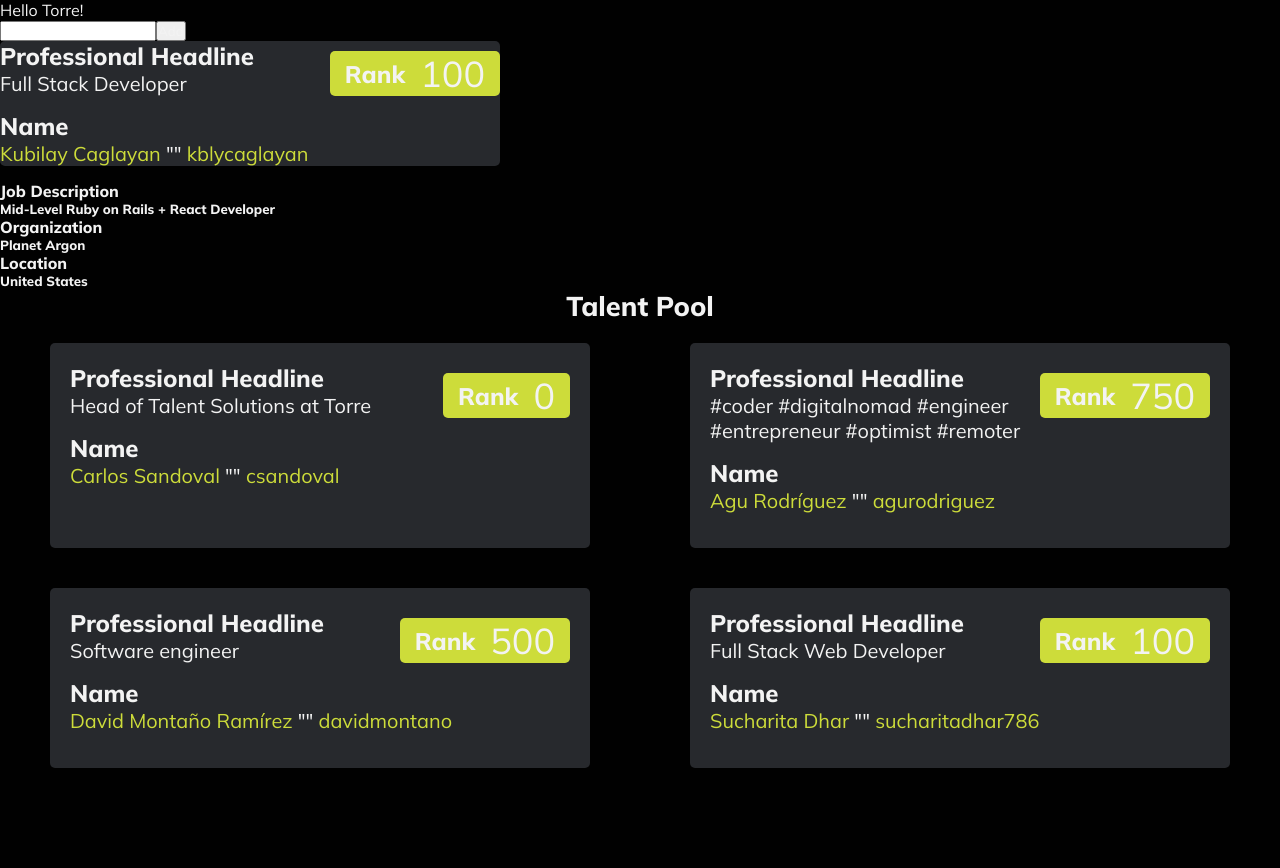
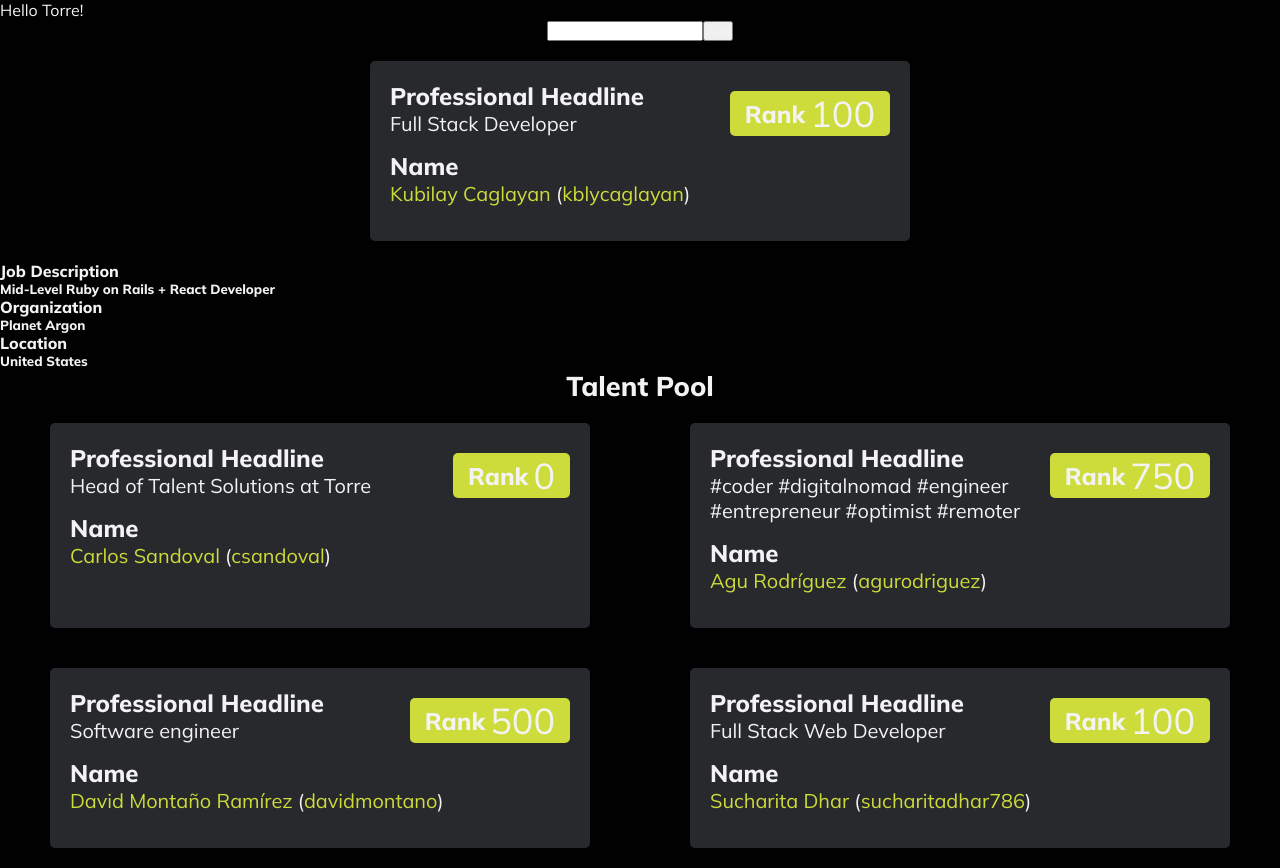
Before and after one commit to kubilaycaglayan/torre-assessment, a React app: page / in a window 1280 px wide. Before the commit the page ends 800 px from the top, so only its background shows below. Built offline with nearby package versions, Linux system fonts and the light colour scheme.

Commit message:
Add style to candidate cards

```diff
--- a/src/actions/async/attemptChangeCandidate.js
+++ b/src/actions/async/attemptChangeCandidate.js
@@ -8,9 +8,11 @@
     .then(
       candidate => {
         console.log('in atttempt candidate:', candidate);
-        dispatch(changeCandidate(candidate));
-        const firstStrength = getStrengths(candidate, 1)[0];
-        dispatch(attemptChangeJob(firstStrength));
+        if (candidate.person !== undefined) {
+          dispatch(changeCandidate(candidate));
+          const firstStrength = getStrengths(candidate, 1)[0];
+          dispatch(attemptChangeJob(firstStrength));
+        }
       },
     )
     .catch(
--- a/src/actions/async/attemptChangeJob.js
+++ b/src/actions/async/attemptChangeJob.js
@@ -8,9 +8,9 @@
     .then(
       job => {
         console.log('in atttempt job', job);
-        dispatch(changeJob(job));
-        // dispatch(changeCandidateRank(job));
-        // dispatch(changePoolRank(job));
+        if (job.organizations !== undefined) {
+          dispatch(changeJob(job));
+        }
       },
     )
     .catch(
--- a/src/components/Candidate.js
+++ b/src/components/Candidate.js
@@ -1,9 +1,9 @@
 import React from 'react';
 
 const Candidate = props => {
-  const { candidate } = props;
+  const { candidate, className } = props;
   return (
-    <article>
+    <article className={`candidate ${className ? className : ''}`}>
       <div className="rank-box">
         <h4>
           Rank
@@ -23,8 +23,9 @@
       </h4>
       <h5 className="name">
         { candidate.person.name }
-        <span> "" </span>
+        <span> (</span>
         { candidate.person.publicId }
+        <span>)</span>
       </h5>
     </article>
   );
--- a/src/containers/App.js
+++ b/src/containers/App.js
@@ -21,9 +21,9 @@
       <header>
         Hello Torre!
       </header>
-      <section className="">
+      <section className="query">
         <AddCandidateInput />
-        <Candidate candidate={currentCandidate} />
+        <Candidate candidate={currentCandidate} className="single-candidate" />
       </section>
       <section className="">
         <Job job={currentJob} />
--- a/src/styles/index.sass
+++ b/src/styles/index.sass
@@ -1,9 +1,10 @@
 @import url('https://fonts.googleapis.com/css2?family=Mulish:ital,wght@0,200;0,300;0,400;0,600;0,800;1,400&display=swap');
 @import './style_components/colors'
-@import './style_components/rank-box'
 @import './style_components/candidate'
 @import './style_components/input'
 @import './style_components/pool'
+@import './style_components/rank-box'
+@import './style_components/query'
 
 html
   background-color: $black
--- a/src/styles/style_components/candidate.sass
+++ b/src/styles/style_components/candidate.sass
@@ -1,4 +1,4 @@
-article
+article.candidate
   background-color: $gray
   font-size: 1.5em
   border-radius: 5px
@@ -12,3 +12,6 @@
   h5
     font-weight: 400
     margin-bottom: 15px
+
+.single-candidate
+  margin: 0 auto
--- /dev/null
+++ b/src/styles/style_components/query.sass
@@ -0,0 +1,5 @@
+.query
+  display: flex
+  justify-content: center
+  align-items: center
+  flex-direction: column
--- a/src/styles/style_components/rank-box.sass
+++ b/src/styles/style_components/rank-box.sass
@@ -12,11 +12,12 @@
   margin-left: auto
   width: min-content
 
-  h5
+  .rank
+    font-size: 1.5em
+    padding-left: 15px
+
+  h5.rank
     width: min-content
     padding: 0
     margin: 0
-
-  .rank
-    font-size: 1.5em
-    padding-left: 15px
+    padding-left: 5px
```
Also changed, not shown: PROGRESS.md (+3 -0 lines).
